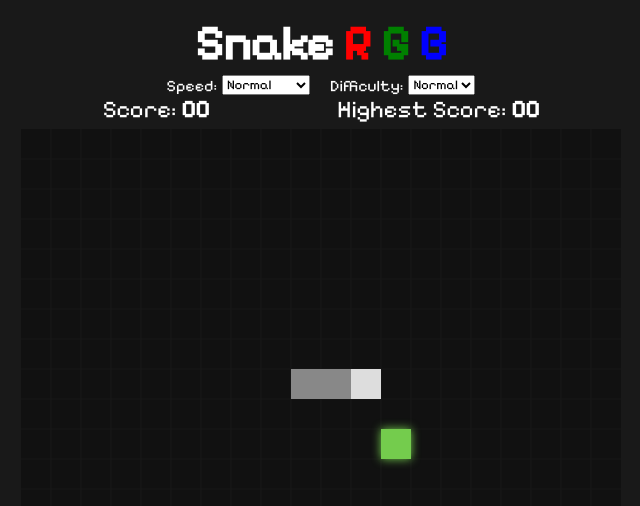
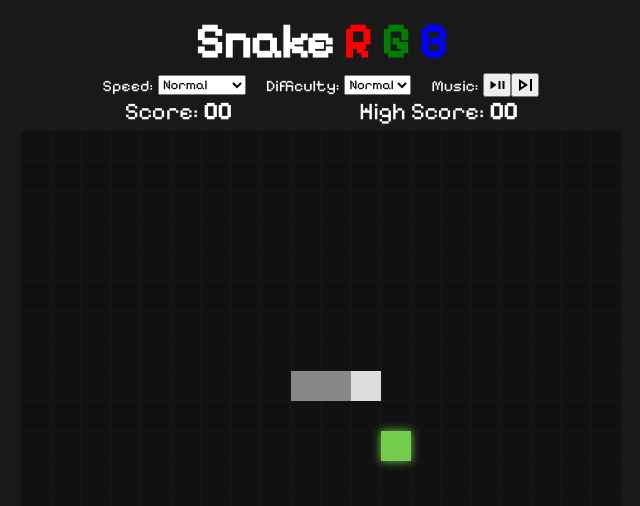
Before and after one commit to henrique-sk/snake-web-js, a plain HTML site: page index.html in a window 1280 px wide. Shown: the whole page, without its empty margins (319-959 px from the left). Drawn offline with nearby package versions, Linux system fonts and the light colour scheme.

Commit message:
Update musica de fundo

```diff
--- a/index.html
+++ b/index.html
@@ -33,12 +33,25 @@
       <select id="difficulty-selector">
         <option value="easy">Easy</option>
         <option value="normal" selected>Normal</option>
-        <option value="hard">Difícil</option>
+        <option value="hard">Hard</option>
       </select>
+
+      <label for="music" class="music">Music:</label>
+      <div class="music-controls">
+        <button class="music-button" onclick="toggleMusic()">
+          <span class="material-symbols-outlined" alt="Play"> play_pause </span>
+        </button>
+        <button class="music-button" onclick="playNextMusic()">
+          <span class="material-symbols-outlined" alt="Play"> skip_next </span>
+        </button>
+      </div>
+      <audio id="audioBackground" loop></audio>
     </div>
     <div class="score-container">
       <div class="score">Score: <span class="score-value">00</span></div>
-      <div class="highest-score">Highest Score: <span class="highest-score-value">00</span></div>
+      <div class="highest-score">
+        High Score: <span class="highest-score-value">00</span>
+      </div>
     </div>
 
     <div class="menu-screen">
--- a/js/script.js
+++ b/js/script.js
@@ -20,6 +20,29 @@ const audioEat = new Audio("../assets/audioEat.mp3");
 const audioGood = new Audio("../assets/coin-upaif-14631.mp3");
 const audioBad = new Audio("../assets/pixel-death-66829.mp3");
 const audioGameOver = new Audio("../assets/game-over-arcade-6435.mp3");
+const audioBackground = document.getElementById('audioBackground');
+const musicList = [
+  '../assets/acoustic-guitar-loop-f-91bpm-132687.mp3',
+  '../assets/90x27s-rampb-guitar-loop-171092.mp3',
+  '../assets/walk-down-sesame-street-acoustic-gtr-loop-91bpm-143350.mp3'
+];
+let currentMusicIndex = 0;
+
+const playNextMusic = () => {
+  currentMusicIndex = (currentMusicIndex + 1) % musicList.length;
+  audioBackground.src = musicList[currentMusicIndex];
+  audioBackground.play();
+};
+
+const toggleMusic = () => {
+  if (audioBackground.paused) {
+    audioBackground.play();
+  } else {
+    audioBackground.pause();
+  }
+};
+
+playNextMusic();
 
 const savedScore = localStorage.getItem("snakeScore");
 if (savedScore !== null) {
@@ -116,7 +139,6 @@ const drawFood = () => {
 };
 
 const drawSpecialFood = () => {
-  console.log(specialFood.timer);
   const { x, y, colors, chanceOfColor } = specialFood;
   if (specialFood.timer <= 0) {
     specialFood.chance = randomNumber(2, 3);
--- a/styles/style.css
+++ b/styles/style.css
@@ -39,6 +39,22 @@ canvas {
   .spacer {
     margin-right: 20px;
   }
+}
+
+.music {
+  margin-left: 20px;
+}
+
+.music-controls {
+  display: flex;
+  margin-left: 5px;
+}
+
+.music-button {
+  display: flex;
+  align-items: center;
+  height: 1.5rem; /* Ajuste a altura conforme necessário */
+  /* Outros estilos, se necessário */
 }
 
 .score-container {
```
Also changed, not shown: 3 other files.
